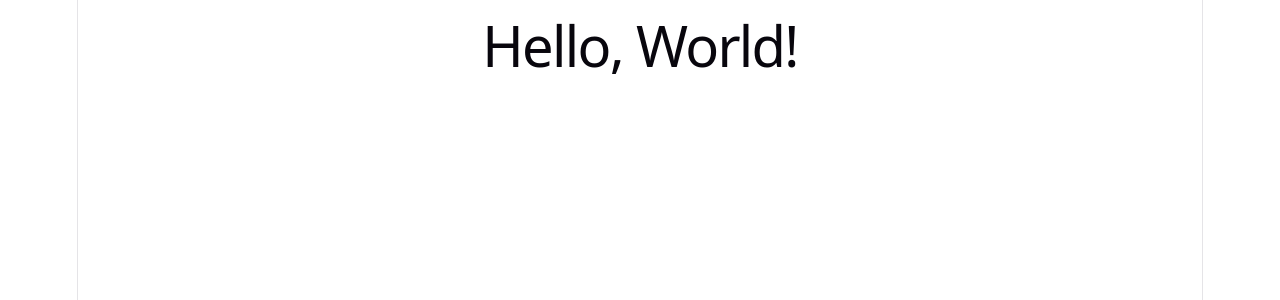
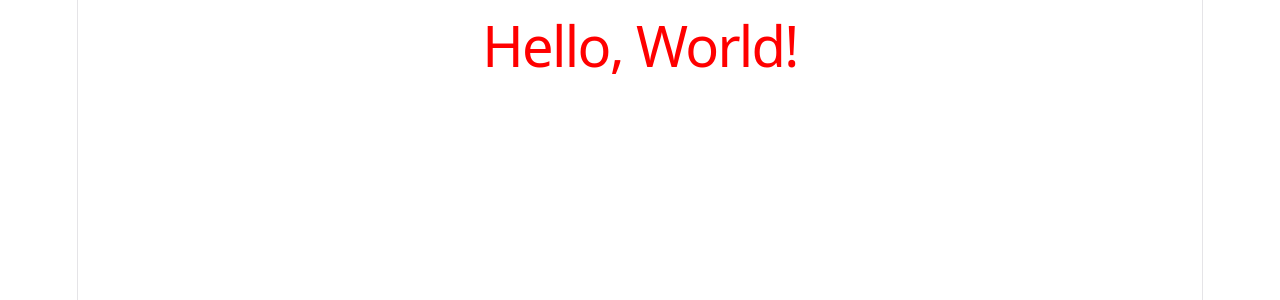
Before and after one commit to ngapsgeschaft/tuto-vue, a Vue app: page / in a window 1280 px wide. Shown: the top 300 px of the page. Built offline with nearby package versions, Linux system fonts and the light colour scheme.

Commit message:
feat(ui): Definition du style pour App.vue

```diff
--- a/src/App.vue
+++ b/src/App.vue
@@ -4,3 +4,9 @@
 <template>
   <h1>Hello, World!</h1>
 </template>
+
+<style scoped>
+h1 {
+  color: red;
+}
+</style>
```
